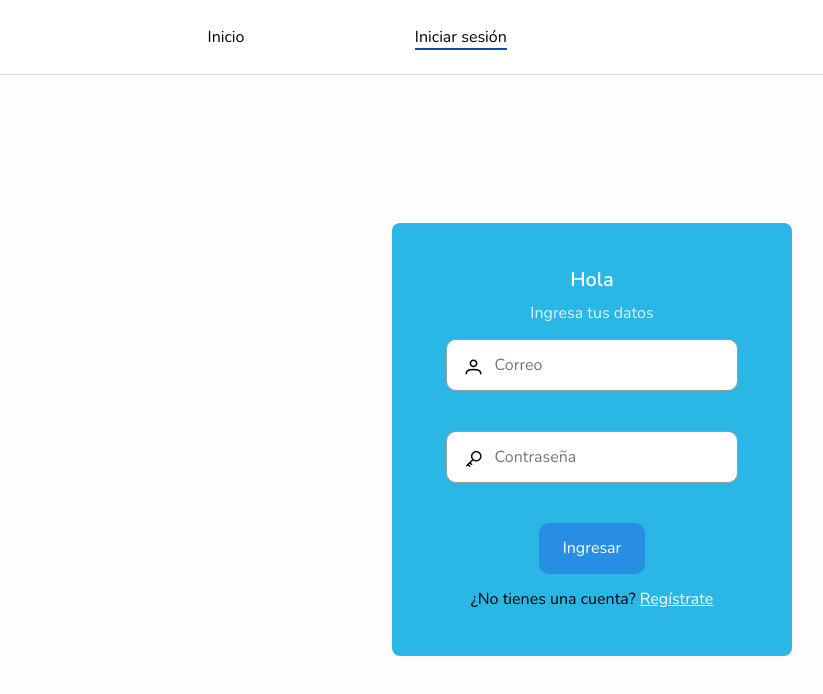
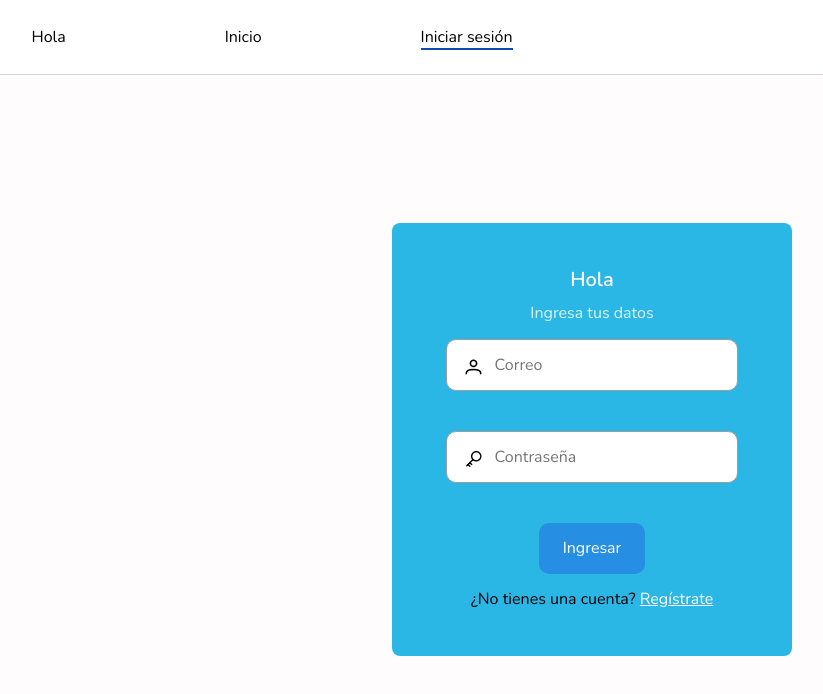
Before and after one commit to Deyvis17GY/bank-view, a Next.js app: page /login in a window 1280 px wide. Shown: the top 694 px of the page, without its empty margins (48-871 px from the left). Built offline with nearby package versions, Linux system fonts and the light colour scheme; no server answers.

Commit message:
refactor: text content did not match

```diff
--- a/src/components/templates/Header.tsx
+++ b/src/components/templates/Header.tsx
@@ -32,10 +32,11 @@ export const Header = () => {
       <nav className={classes('t-header__nav')}>
         <ul className={classes('t-header__nav__list')}>
           <li>
-            <Link href='/'>
-              {user?.firstName ? `Hola ${user?.firstName}` : ''}
-            </Link>
+            <Link href='/' suppressHydrationWarning={true}>{`Hola ${
+              user?.firstName ? user?.firstName : ''
+            }`}</Link>
           </li>
+
           <li>
             <Link href='/' className={stylesLink('/')}>
               Inicio
@@ -47,6 +48,7 @@ export const Header = () => {
                 onClick={onLogout}
                 href={''}
                 className={stylesLink('/logout')}
+                suppressHydrationWarning={true}
               >
                 Cerrar sesión
               </Link>
```
